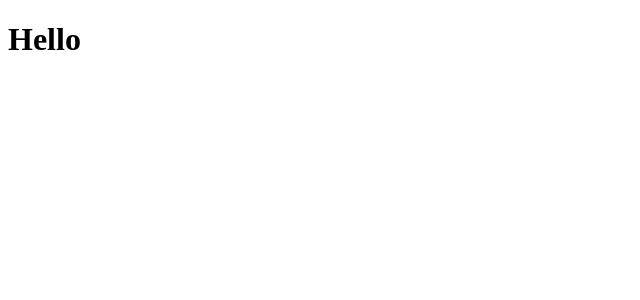
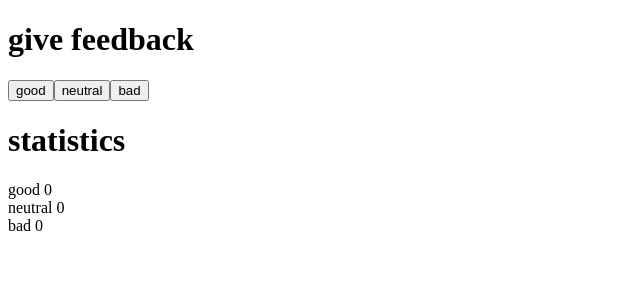
Before and after one commit to radix4/unicafe, a React (Create React App) app: page / in a window 1280 px wide. Shown: the top 300 px of the page, without its empty margins (0-640 px from the left). Built offline with nearby package versions, Linux system fonts and the light colour scheme.

Commit message:
added feedback functionality

```diff
--- a/src/App.js
+++ b/src/App.js
@@ -1,5 +1,42 @@
-import React from "react";
+import React, { useState } from "react";
 
-const App = () => <h1>Hello</h1>;
+const Header = (props) => (
+  <div>
+    <h1>{props.header}</h1>
+  </div>
+);
+
+const Button = (props) => {
+  return <button onClick={props.handleClick}>{props.feedback}</button>;
+};
+
+const DisplayFeedback = (props) => (
+  <div>
+    {props.feedback} {props.count}
+  </div>
+);
+
+const App = () => {
+  const [good, setGood] = useState(0);
+  const [neutral, setNeutral] = useState(0);
+  const [bad, setBad] = useState(0);
+
+  const incrementGood = () => setGood(good + 1);
+  const incrementNeutral = () => setNeutral(neutral + 1);
+  const incrementBad = () => setBad(bad + 1);
+
+  return (
+    <div>
+      <Header header="give feedback" />
+      <Button handleClick={incrementGood} feedback="good" />
+      <Button handleClick={incrementNeutral} feedback="neutral" />
+      <Button handleClick={incrementBad} feedback="bad" />
+      <Header header="statistics" />
+      <DisplayFeedback feedback="good" count={good} />
+      <DisplayFeedback feedback="neutral" count={neutral} />
+      <DisplayFeedback feedback="bad" count={bad} />
+    </div>
+  );
+};
 
 export default App;
```
